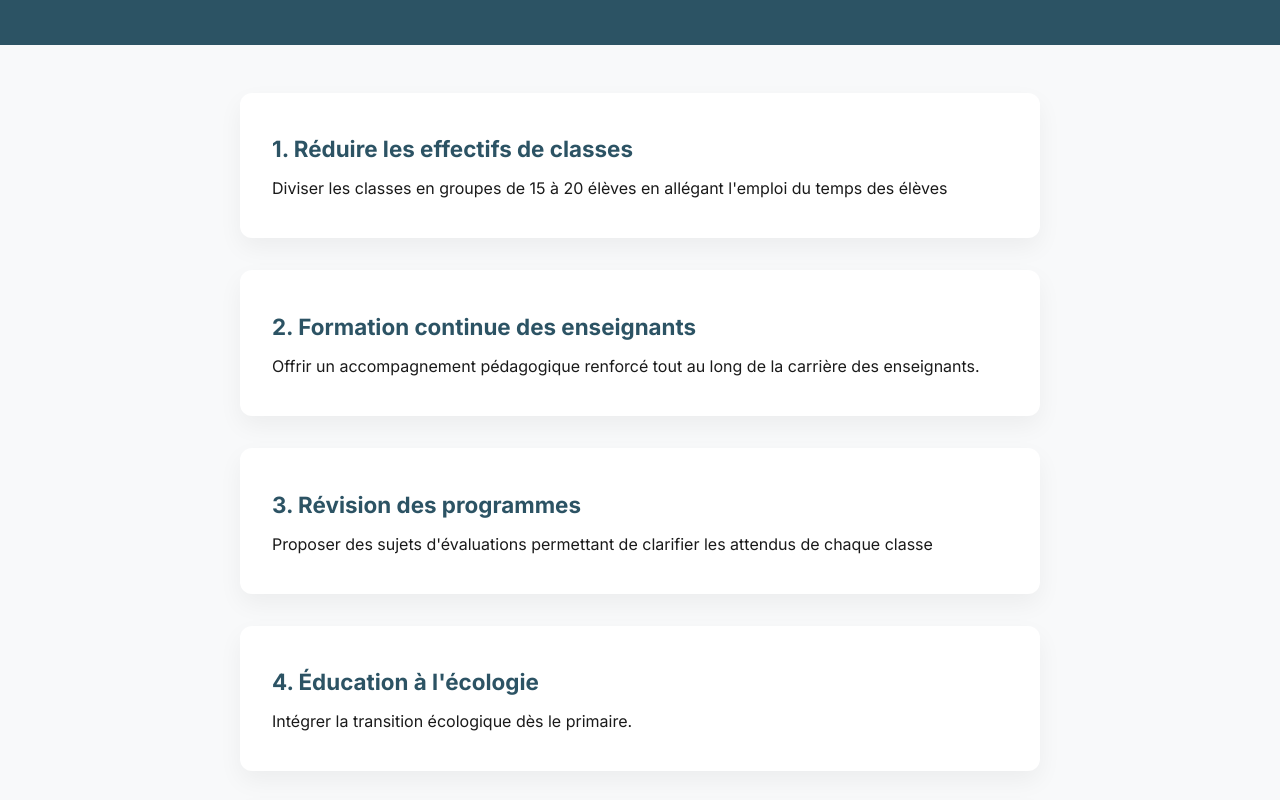
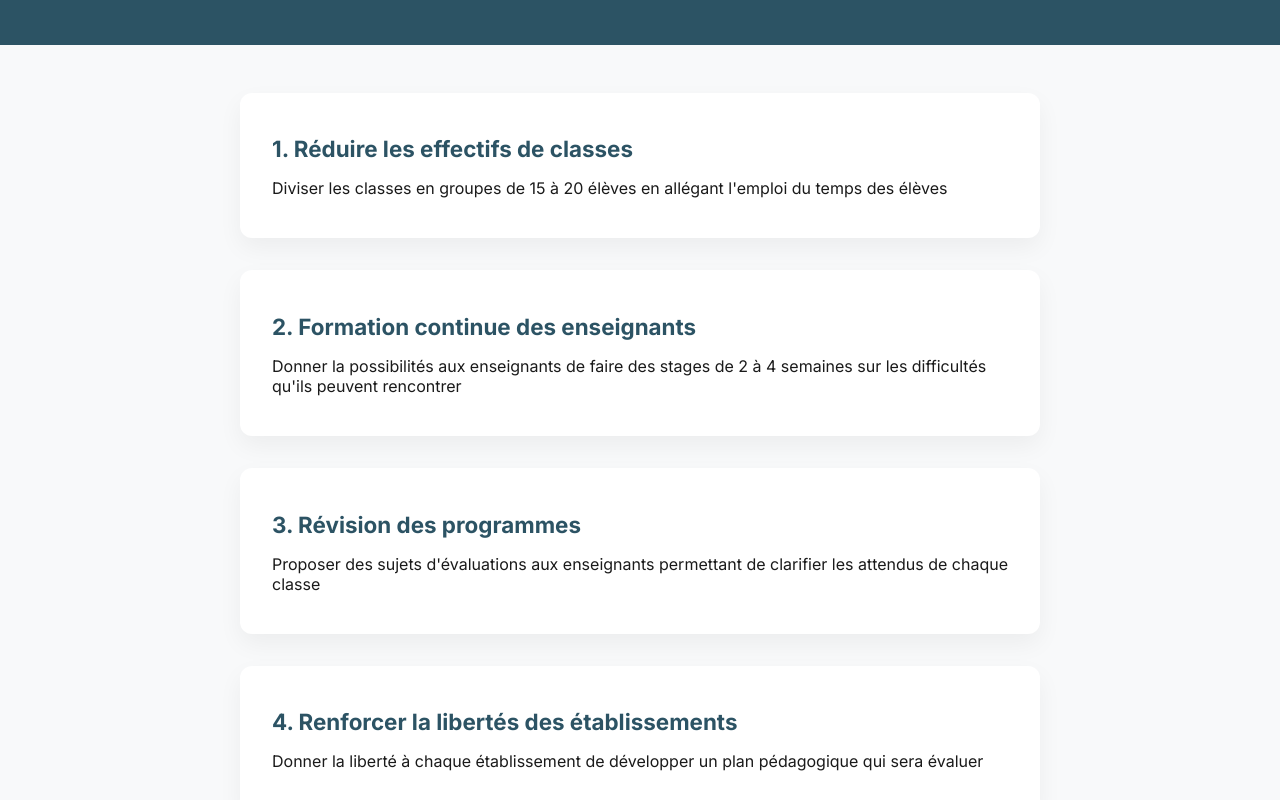
Before and after one commit to CyrilCavichioli/Transparence, a plain HTML site: page article1.html in a window 1280 px wide. Shown: the part 147-947 px from the top of the page. Drawn offline with Linux system fonts and the light colour scheme.

Commit message:
Update article1.html

```diff
--- a/article1.html
+++ b/article1.html
@@ -80,15 +80,15 @@
     </a>
     <a class="proposition" href="#proposition2">
       <h2>2. Formation continue des enseignants</h2>
-      <p>Offrir un accompagnement pédagogique renforcé tout au long de la carrière des enseignants.</p>
+      <p>Donner la possibilités aux enseignants de faire des stages de 2 à 4 semaines sur les difficultés qu'ils peuvent rencontrer</p>
     </a>
     <a class="proposition" href="#proposition4">
       <h2>3. Révision des programmes</h2>
-      <p> Proposer des sujets d'évaluations permettant de clarifier les attendus de chaque classe</p>
+      <p> Proposer des sujets d'évaluations aux enseignants permettant de clarifier les attendus de chaque classe</p>
     </a>
     <a class="proposition" href="#proposition5">
-      <h2>4. Éducation à l'écologie</h2>
-      <p>Intégrer la transition écologique dès le primaire.</p>
+      <h2>4. Renforcer la libertés des établissements</h2>
+      <p> Donner la liberté à chaque établissement de développer un plan pédagogique qui sera évaluer</p>
     </a>
     <a class="proposition" href="#proposition5">
       <h2>5. Renforcer la liberté pédagogique</h2>
```
